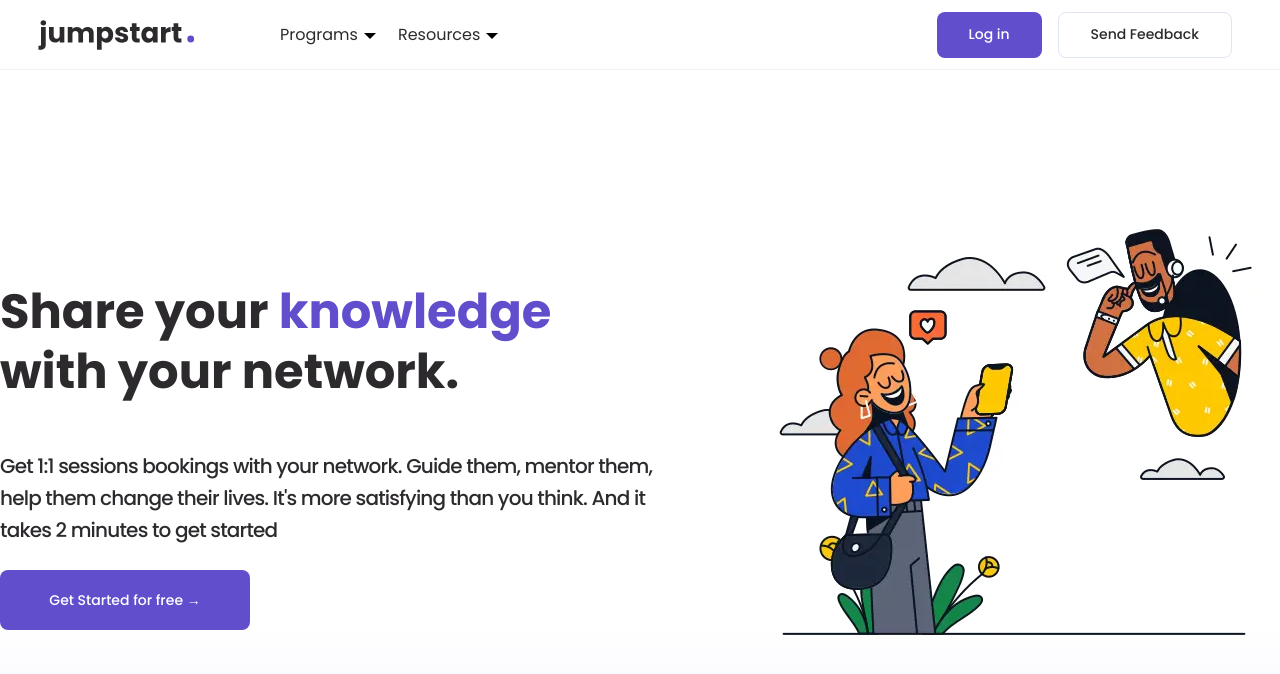
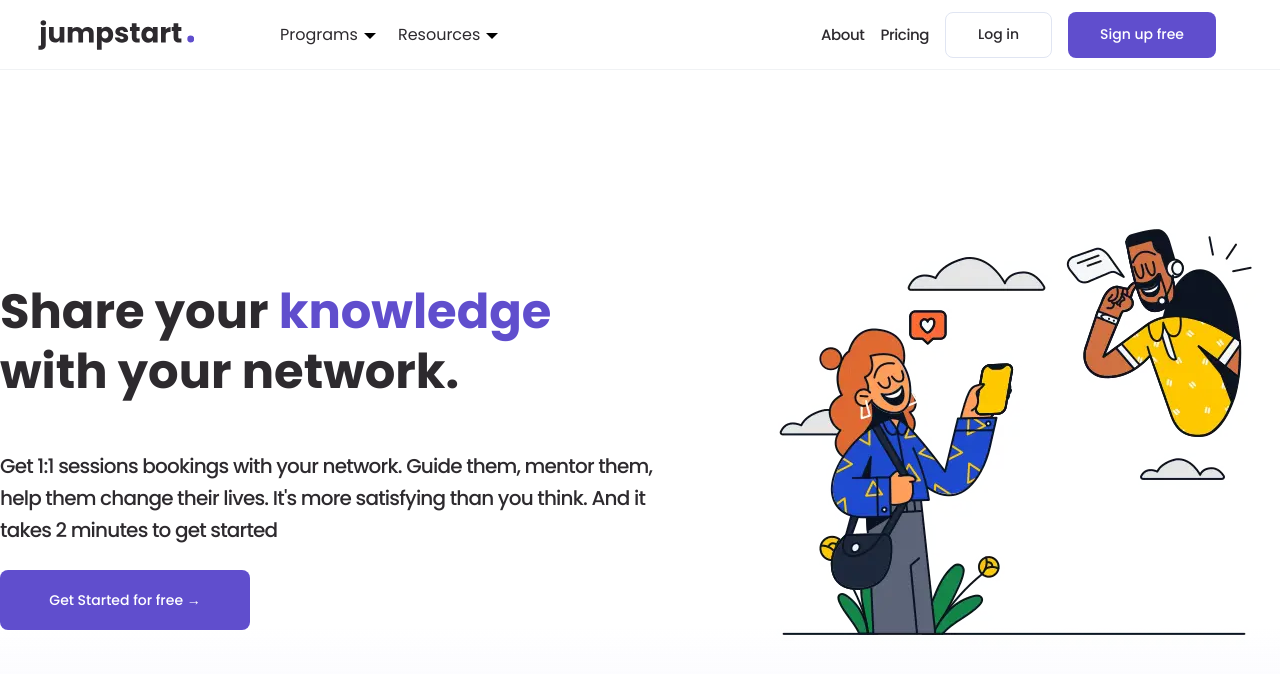
Before and after one commit to jumpstartio/jmps-ui, a Vue app: page /join-jumpstart in a window 1280 px wide. Shown: the top 674 px of the page. Built offline with nearby package versions, Linux system fonts and the light colour scheme.

Commit message:
Minor fixes and additions in authentication pages

```diff
--- a/src/components/home/UserNameSigner.vue
+++ b/src/components/home/UserNameSigner.vue
@@ -14,7 +14,9 @@
           <JmpsInput
             :placeholder="'yourname'"
             :prefixIcon="'favicon'"
-            :imageExtension="'png'"
+            :suffixIcon="'icon-arrow-right'"
+            :showSuffixIcon="userName.length"
+            :prefixImageExtension="'png'"
             :borderRadius="'40px'"
             :border="'2px solid #141414;'"
             :height="'48px'"
--- a/src/components/ui/JmpsButton.vue
+++ b/src/components/ui/JmpsButton.vue
@@ -170,7 +170,7 @@ export default {
     box-shadow: 0 0 0 2pt $primary-light;
   }
   &:hover {
-    background-color: #187ff0;
+    background-color: $primary-dark;
   }
 
   &-primary {
--- a/src/components/ui/JmpsInput.vue
+++ b/src/components/ui/JmpsInput.vue
@@ -99,7 +99,7 @@
           class="icon icon-suffix"
           :src="getSuffixIcon"
           :style="suffixStyles"
-          v-if="suffixIcon"
+          v-if="suffixIcon && showSuffixIcon"
           @click="suffixClickEnable ? $emit('suffix-clicked') : null"
           alt="suffix-icon"
         />
@@ -213,6 +213,10 @@ export default {
     readOnly: {
       type: Boolean,
       default: false,
+    },
+    showSuffixIcon: {
+      type: Boolean,
+      default: true,
     },
     blurEnable: {
       type: Boolean,
@@ -358,7 +362,11 @@ export default {
       default: "",
       required: false,
     },
-    imageExtension: {
+    prefixImageExtension: {
+      type: String,
+      default: "svg",
+    },
+    suffixImageExtension: {
       type: String,
       default: "svg",
     },
@@ -379,12 +387,12 @@ export default {
     });
     const getPrefixIcon = computed(() => {
       if (props.prefixIcon) {
-        return `/src/assets/icons/${props.prefixIcon}.${props.imageExtension}`;
+        return `/src/assets/icons/${props.prefixIcon}.${props.prefixImageExtension}`;
       } else return null;
     });
     const getSuffixIcon = computed(() => {
-      if (props.suffixIcon) {
-        return `/src/assets/icons/${props.suffixIcon}.${props.imageExtension}`;
+      if (props.showSuffixIcon && props.suffixIcon) {
+        return `/src/assets/icons/${props.suffixIcon}.${props.suffixImageExtension}`;
       } else return null;
     });
     const prefixStyles = computed(() => {
--- a/src/components/ui/NavHeader.vue
+++ b/src/components/ui/NavHeader.vue
@@ -3,18 +3,21 @@ import { RouterLink } from "vue-router";
 import JmpsButton from "@/components/ui/JmpsButton.vue";
 import DropdownMenu from "@/components/ui/DropdownMenu.vue";
 import NavDropDownCard from "@/components/ui/NavDropDownCard.vue";
+import { ref } from "vue";
+
+const feedback = ref("");
 
 defineProps({
-  msg: {
-    type: String,
-    required: false,
-    default: () => "Hi Welcome",
-  },
   userSignedIn: {
     type: Boolean,
     default: false,
   },
 });
+const sendFeedback = () => {
+  console.log(feedback.value);
+  console.log(document.activeElement.parentElement.parentElement);
+  document.activeElement.click();
+};
 </script>
 
 <template>
@@ -59,19 +62,35 @@ defineProps({
         alt="menu"
         class="hamburger"
       />
+      <RouterLink to="/about" class="item">
+        <span class="title-medium">About</span>
+      </RouterLink>
+      <RouterLink to="/pricing" class="item">
+        <span class="title-medium">Pricing</span>
+      </RouterLink>
       <RouterLink to="/authenticate/login" class="item">
         <JmpsButton
           v-if="!userSignedIn"
-          :type="'primary'"
+          :type="'subtle'"
           class="item"
           @button-clicked="login"
         >
           Log in
         </JmpsButton>
       </RouterLink>
+      <RouterLink to="/authenticate/signup" class="item">
+        <JmpsButton
+          v-if="!userSignedIn"
+          :type="'primary'"
+          class="item"
+          @button-clicked="signup"
+        >
+          Sign up free
+        </JmpsButton>
+      </RouterLink>
       <dropdown-menu :right="true" :interactive="true" :hover="true">
         <JmpsButton
-          v-if="!userSignedIn"
+          v-if="userSignedIn"
           :type="'subtle'"
           class="item"
           @button-clicked="signup"
@@ -79,10 +98,11 @@ defineProps({
           Send Feedback
         </JmpsButton>
         <template #dropdown>
-          <div class="feedback-section">
+          <div class="feedback-section" @keypress.enter="sendFeedback">
             <textarea
               class="feedback-section-input font-14 text-regular"
               placeholder="Write your feedback and press enter to send."
+              v-model="feedback"
             />
           </div>
         </template>
--- a/src/components/ui/UnderlinedText.vue
+++ b/src/components/ui/UnderlinedText.vue
@@ -36,7 +36,7 @@ defineProps({
   display: flex;
   flex-direction: column;
   &-scratch {
-    margin-top: -20px;
+    margin-top: -14px;
   }
 }
 </style>
--- a/src/views/AuthenticatePage.vue
+++ b/src/views/AuthenticatePage.vue
@@ -56,7 +56,7 @@ export default {
         case "signup":
           renderSignupPage.value = true;
           break;
-        case "forgotPassword":
+        case "forgot-password":
           if (query.token) {
             renderUpdatePasswordPage.value = true;
           } else {
```
